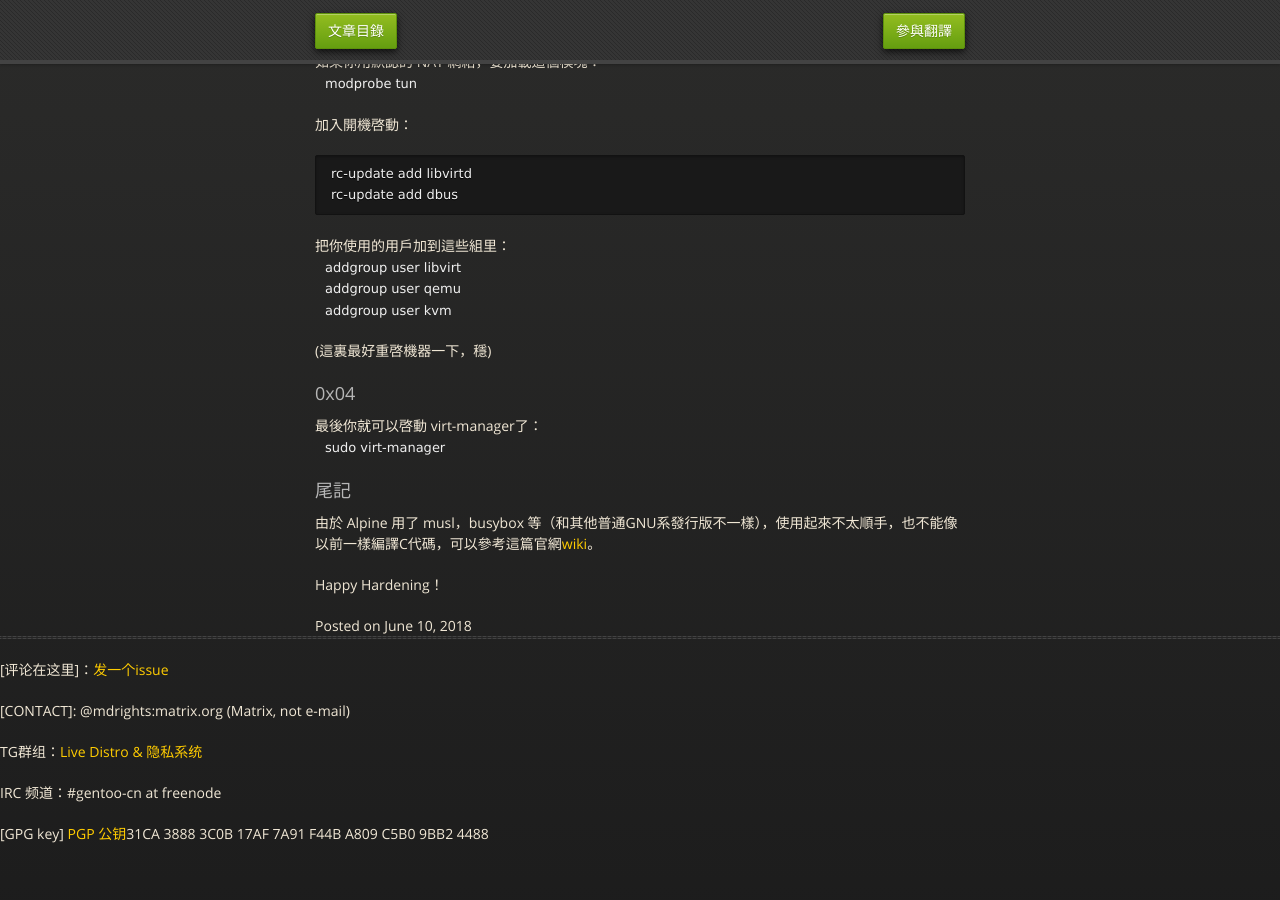
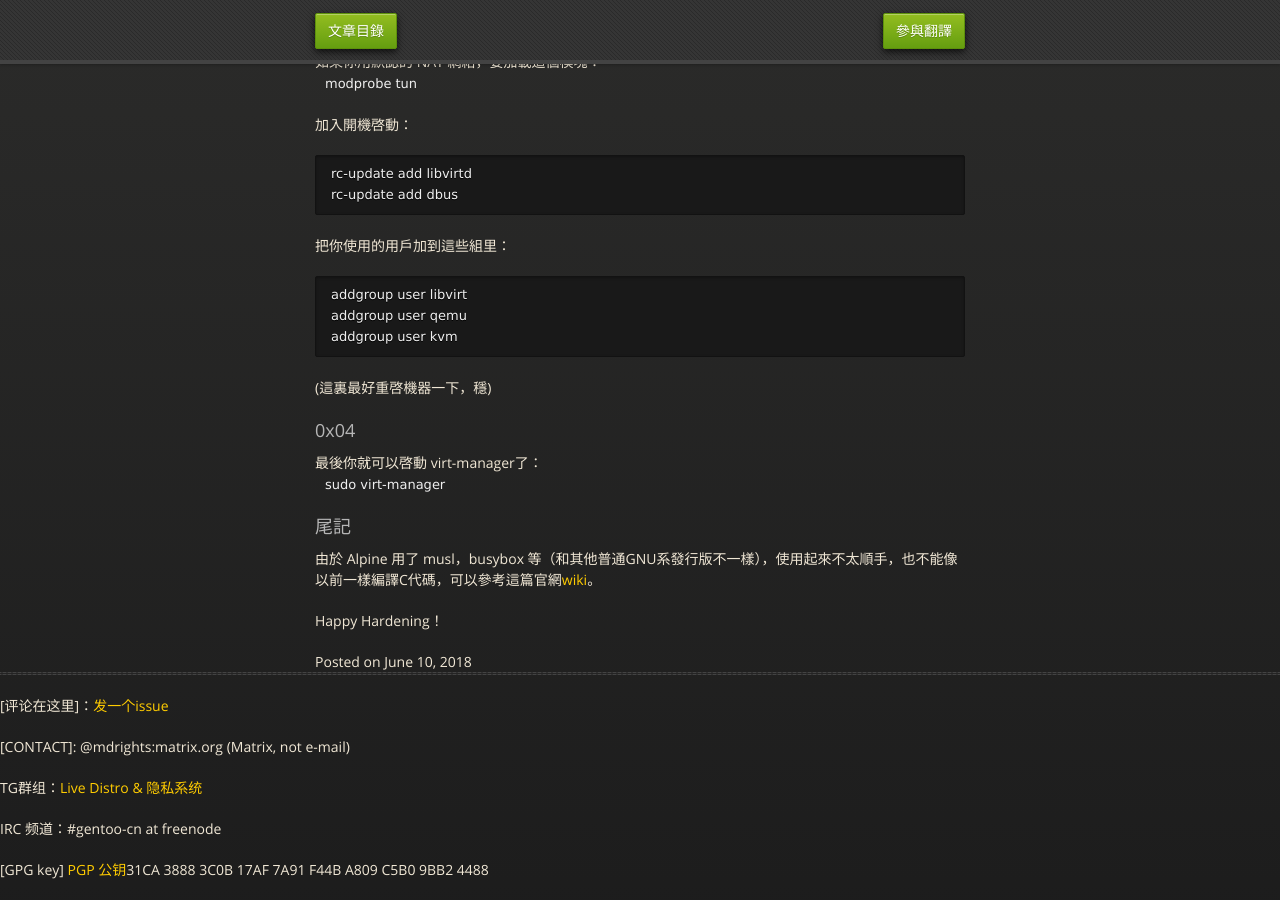
Before and after one commit to mdrights/os-observe, a Jekyll site: the page built from _posts/2018-06-10-AlpineLinux-xorg-qemukvm-host.md, in a window 1280 px wide and 900 px high, scrolled down 852 px. Built offline with Jekyll 4.4.1, drawn with Linux system fonts in a browser that asks for light colours.

````diff
--- a/_posts/2018-06-10-AlpineLinux-xorg-qemukvm-host.md
+++ b/_posts/2018-06-10-AlpineLinux-xorg-qemukvm-host.md
@@ -25,7 +25,7 @@ Make AlpineLinx with Xorg as Qemu/KVM host
 
 你需要安裝這些包（從官方源里）：
 ```bash
-	apk add qemu-system-x86_64 qemu-gtk netcat-openbsd libvirt-daemon libvirt dbus polkit qemu-img virt-manager
+apk add qemu-system-x86_64 qemu-gtk netcat-openbsd libvirt-daemon libvirt dbus polkit qemu-img virt-manager
 ```
 
 開機自動加載內核模塊：
@@ -41,9 +41,11 @@ rc-update add dbus
 ```
 
 把你使用的用戶加到這些組里：
-`addgroup user libvirt `
-`addgroup user qemu`
-`addgroup user kvm`
+```
+addgroup user libvirt
+addgroup user qemu
+addgroup user kvm
+```
 
 (這裏最好重啓機器一下，穩)
 
````
